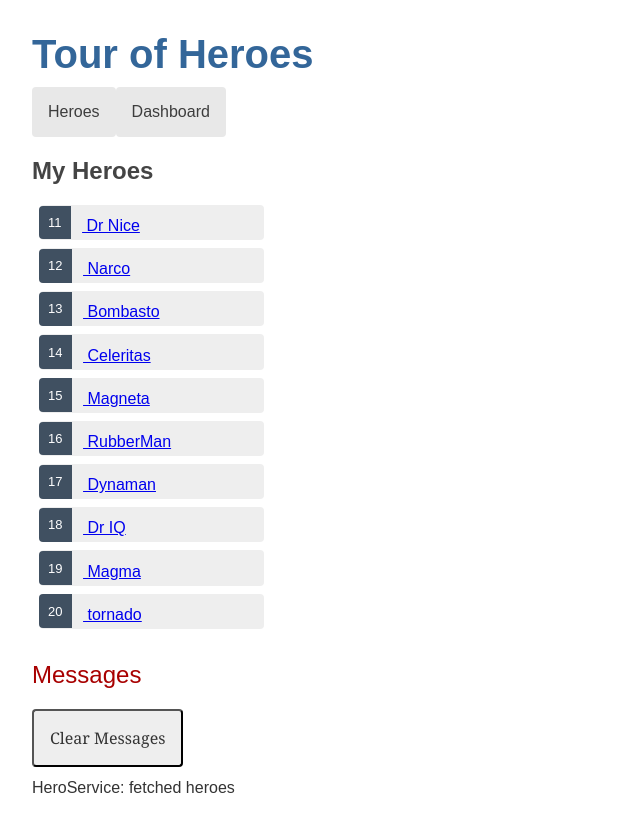
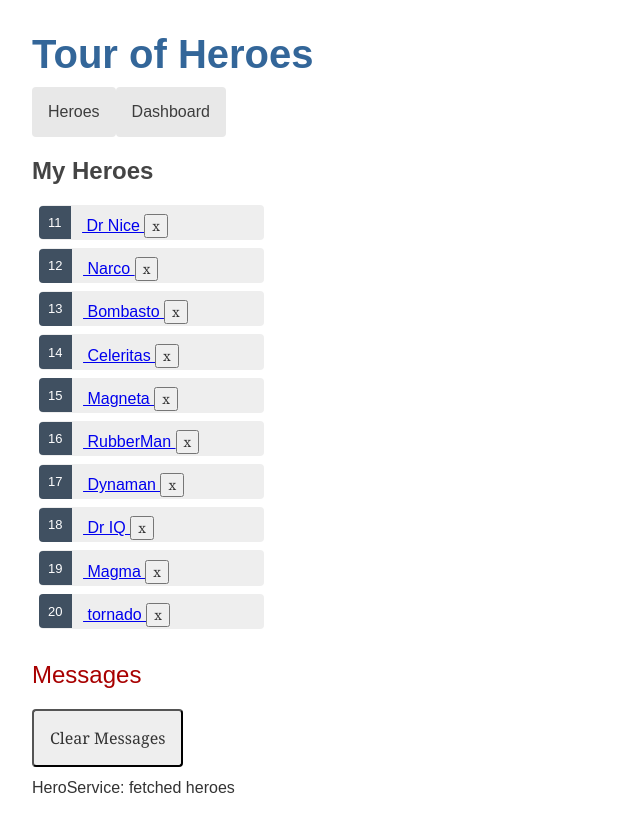
Before and after one commit to Ophois/heroes, an Angular app: page /heroes in a window 1280 px wide. Shown: the whole page, without its empty margins (0-640 px from the left). Built offline with nearby package versions, Linux system fonts and the light colour scheme.

Commit message:
update Hero

```diff
--- a/src/app/heroes/heroes.component.html
+++ b/src/app/heroes/heroes.component.html
@@ -1,8 +1,12 @@
 <h2> My Heroes</h2>
+
+
 <ul class="heroes">
   <li *ngFor="let hero of heroes">
     <a routerLink="/detail/{{ hero.id }}">
       <span class="badge">{{ hero.id }}</span> {{ hero.name }}
     </a>
+    <button class="delete" title="delete hero"
+      (click)="delete(hero)">x</button>
   </li>
 </ul>
```
